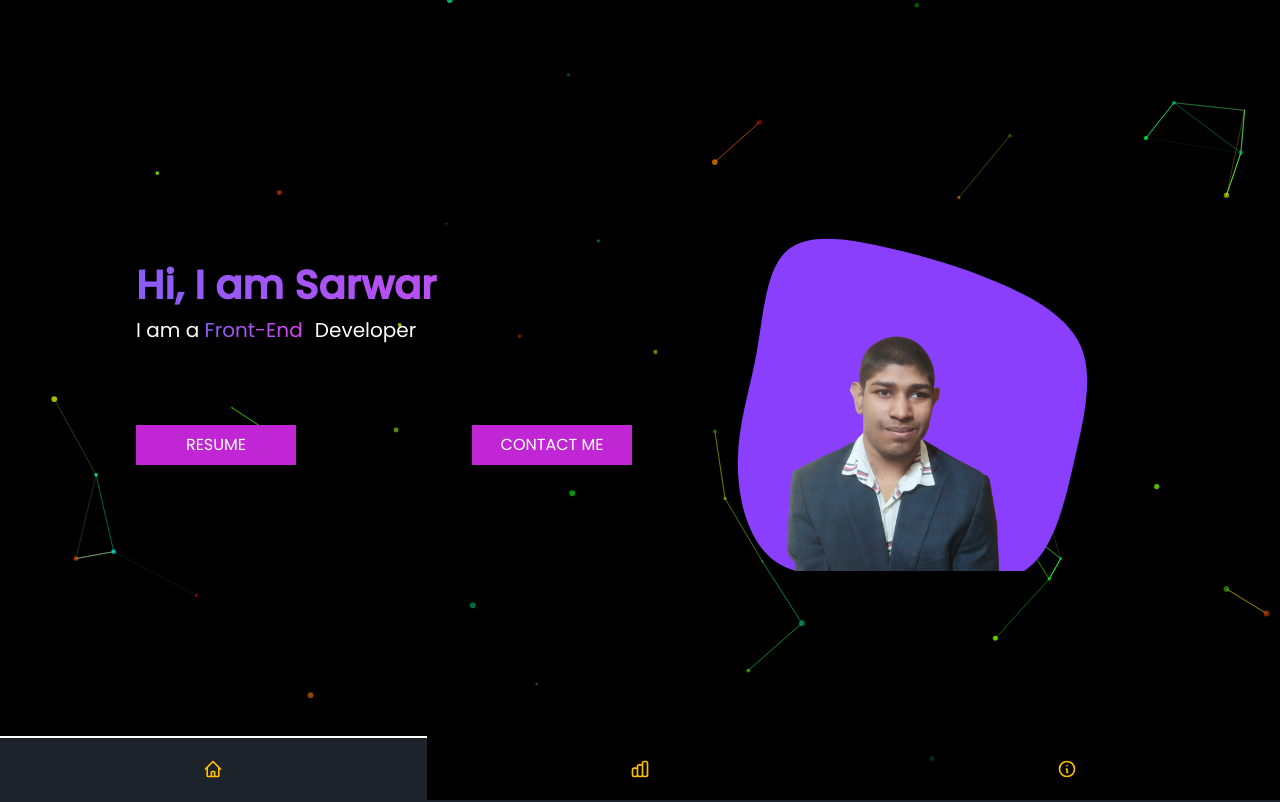
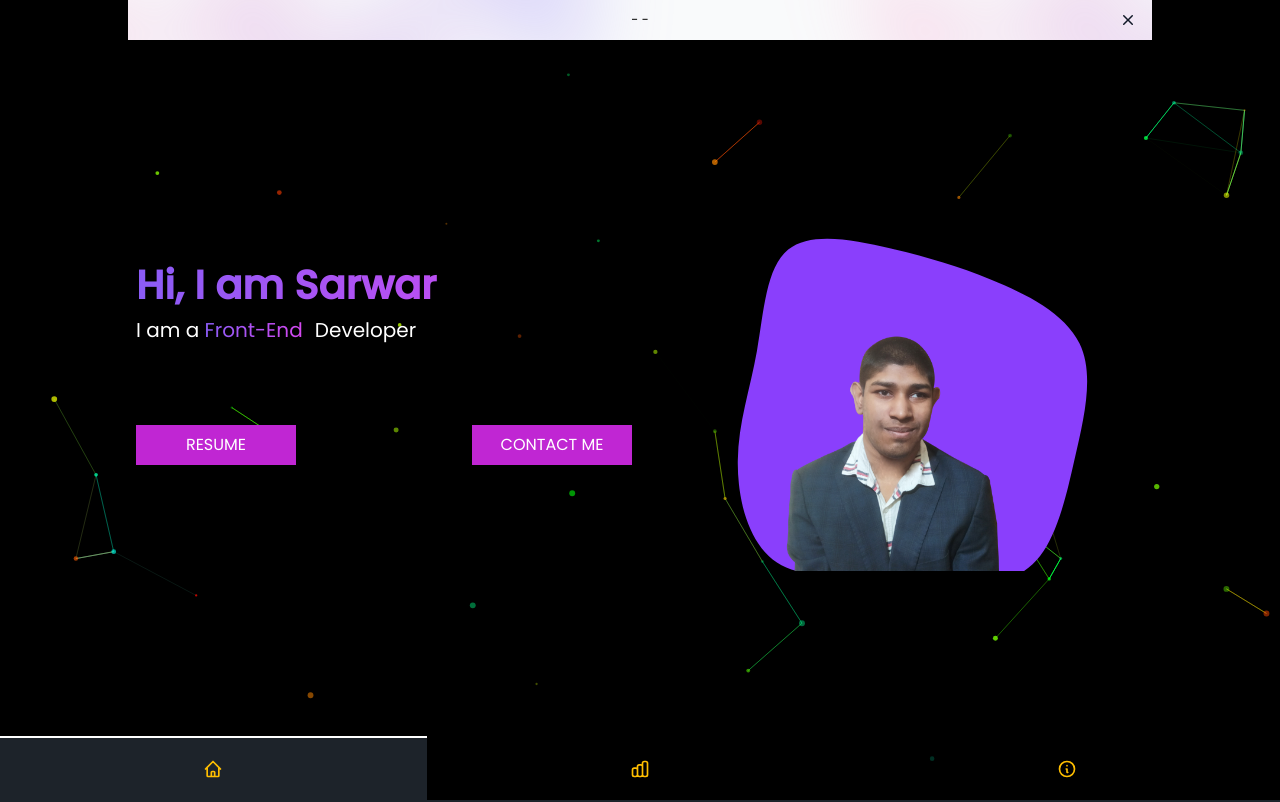
Before and after one commit to Sarwarhridoy4/portfolio-sarwar-hossain, a React (Vite) app: page / in a window 1280 px wide. Shown: the top 802 px of the page. Built offline with nearby package versions, Linux system fonts and the light colour scheme; no server answers.

Commit message:
hadith added

```diff
--- a/package.json
+++ b/package.json
@@ -11,6 +11,7 @@
   },
   "dependencies": {
     "@emotion/react": "^11.11.1",
+    "@heroicons/react": "^2.0.18",
     "axios": "^1.4.0",
     "dotenv": "^16.3.1",
     "framer-motion": "^10.12.18",
--- a/src/Pages/Home/Hero/Hero.jsx
+++ b/src/Pages/Home/Hero/Hero.jsx
@@ -1,13 +1,20 @@
 import { Slide } from "react-awesome-reveal";
 import FirstHalf from "./FirstHalf/FirstHalf";
 import SecondHalf from "./SecondHalf/SecondHalf";
+import { useState } from "react";
+import HBanner from "../../../components/HBanner/HBanner";
 
 const Hero = () => {
-
+  const [banner,setBanner] = useState(true)
 
   return (
     <Slide direction='right' duration={2000} triggerOnce>
       <div className='w-[80vw] min-h-screen mx-auto grid grid-cols-12 relative'>
+        <div className="w-full absolute top-0">
+          {
+            banner && <HBanner setBanner={setBanner} />
+          }
+        </div>
         <div className='flex items-center justify-center md:justify-start col-span-full md:col-span-6 md:my-4'>
           <FirstHalf />
         </div>
--- /dev/null
+++ b/src/components/HBanner/HBanner.jsx
@@ -0,0 +1,49 @@
+import { XMarkIcon } from '@heroicons/react/20/solid'
+import { useEffect, useState } from 'react'
+const api = import.meta.env.VITE_ENDPOINT
+
+
+export default function HBanner({ setBanner }) {
+    const [hadith, setHadith] = useState([])
+    useEffect(() => {
+        fetch(api).then(res=>res.json()).then(data=>setHadith(data))
+    },[setHadith])
+    console.log(hadith)
+  return (
+    <div className="relative isolate flex items-center gap-x-6 overflow-hidden bg-gray-50 px-6 py-2.5 sm:px-3.5 sm:before:flex-1">
+      <div
+        className="absolute left-[max(-7rem,calc(50%-52rem))] top-1/2 -z-10 -translate-y-1/2 transform-gpu blur-2xl"
+        aria-hidden="true"
+      >
+        <div
+          className="aspect-[577/310] w-[36.0625rem] bg-gradient-to-r from-[#ff80b5] to-[#9089fc] opacity-30"
+          style={{
+            clipPath:
+              'polygon(74.8% 41.9%, 97.2% 73.2%, 100% 34.9%, 92.5% 0.4%, 87.5% 0%, 75% 28.6%, 58.5% 54.6%, 50.1% 56.8%, 46.9% 44%, 48.3% 17.4%, 24.7% 53.9%, 0% 27.9%, 11.9% 74.2%, 24.9% 54.1%, 68.6% 100%, 74.8% 41.9%)',
+          }}
+        />
+      </div>
+      <div
+        className="absolute left-[max(45rem,calc(50%+8rem))] top-1/2 -z-10 -translate-y-1/2 transform-gpu blur-2xl"
+        aria-hidden="true"
+      >
+        <div
+          className="aspect-[577/310] w-[36.0625rem] bg-gradient-to-r from-[#ff80b5] to-[#9089fc] opacity-30"
+          style={{
+            clipPath:
+              'polygon(74.8% 41.9%, 97.2% 73.2%, 100% 34.9%, 92.5% 0.4%, 87.5% 0%, 75% 28.6%, 58.5% 54.6%, 50.1% 56.8%, 46.9% 44%, 48.3% 17.4%, 24.7% 53.9%, 0% 27.9%, 11.9% 74.2%, 24.9% 54.1%, 68.6% 100%, 74.8% 41.9%)',
+          }}
+        />
+      </div>
+      <div className="flex flex-wrap items-center gap-x-4 gap-y-2">
+      <small><p className='text-black'>{hadith?.hadith} - {hadith?.source} - <small>{hadith?.narrator}</small></p></small>
+      </div>
+      <div className="flex flex-1 justify-end">
+        <button onClick={()=>setBanner(false)} type="button" className="-m-3 p-3 focus-visible:outline-offset-[-4px]">
+          <span className="sr-only">Dismiss</span>
+          <XMarkIcon className="h-5 w-5 text-gray-900" aria-hidden="true" />
+        </button>
+      </div>
+    </div>
+  )
+}
```
Also changed, not shown: 1 other file (tests, documents, lock files or other folders).
